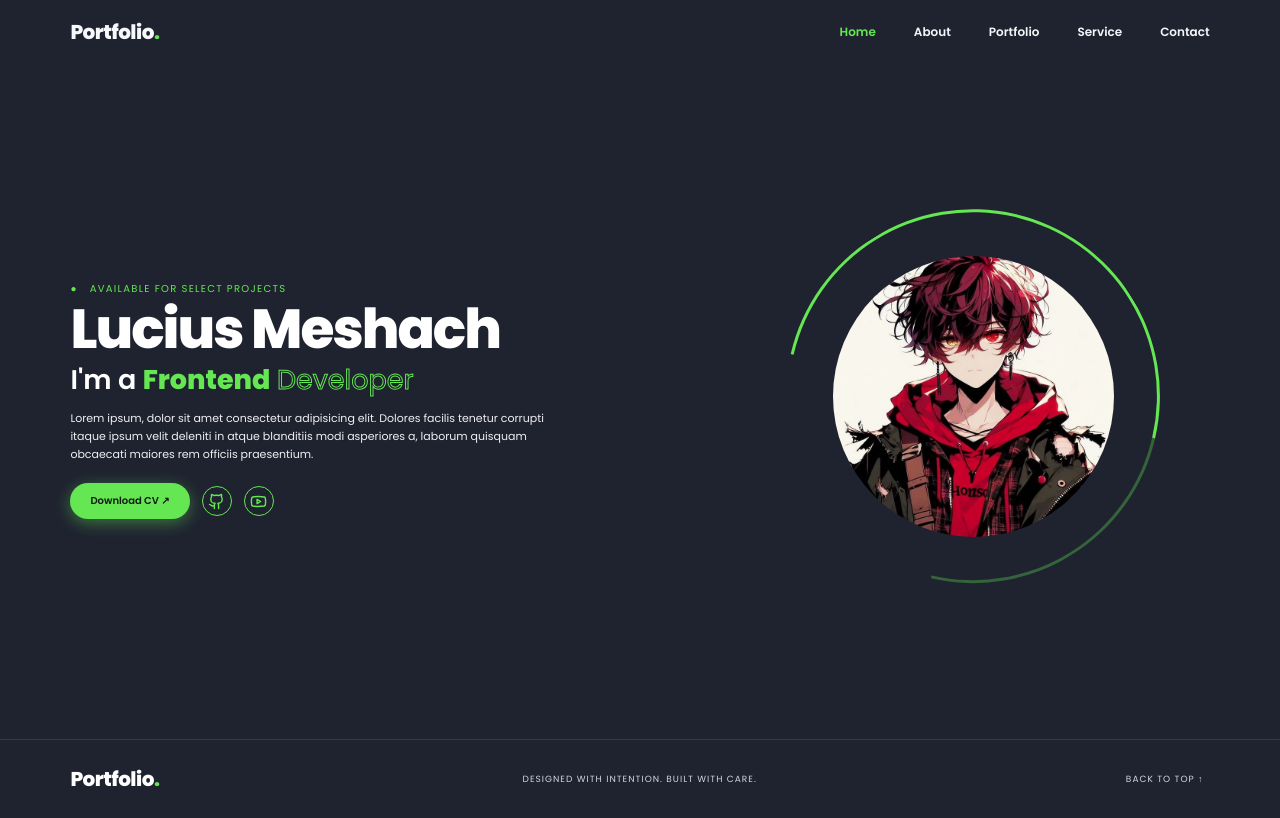
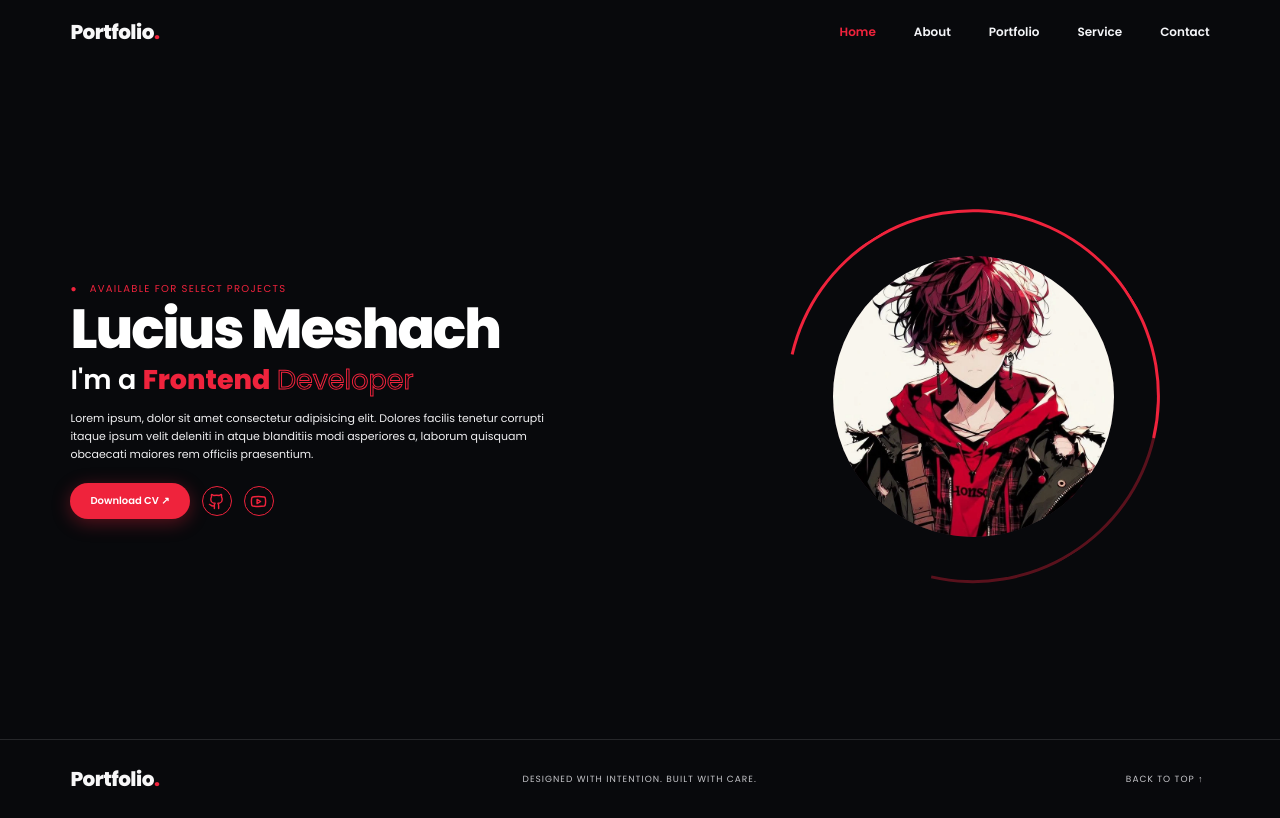
Before and after one commit to astdigital/PortFolio, a React (Vite) app in the folder public/: page / in a window 1280 px wide. Built offline with nearby package versions, Linux system fonts and the light colour scheme; no server answers; the database is empty.

Commit message:
Switch portfolio theme to red and black

```diff
--- a/public/src/style.css
+++ b/public/src/style.css
@@ -37,3 +37,19 @@ nav button.nav-active,nav button:hover{color:#65e653!important}
 .ring{border-top-color:#65e653!important;border-right-color:#65e653!important}
 .projects article,.contact form{background:#262b39!important;border-color:rgba(255,255,255,.12)!important}
 .contact input,.contact textarea{background:#1f2330!important;color:#fff!important}
+
+/* Red and black portfolio theme */
+:root{color-scheme:dark;--accent:#ef233c;--muted:#c5c5c9;--line:rgba(255,255,255,.12);background:#08090c;color:#f7f7f8}
+html,body,#root{min-height:100%;background:#08090c!important;color:#f7f7f8!important}
+body,header,footer{background:#08090c!important;color:#f7f7f8!important}
+.hero,.page-main,.page-section{background:transparent!important}
+.brand span,.hero h2 em,.about em,.contact em,.heading span{color:#ef233c!important}
+nav button.nav-active,nav button:hover{color:#ef233c!important}
+.btn{background:#ef233c!important;color:#fff!important;box-shadow:0 4px 18px rgba(239,35,60,.35)!important}
+.social{border-color:#ef233c!important;color:#ef233c!important}
+.social:hover{background:#ef233c!important;color:#fff!important}
+.ring{border-top-color:#ef233c!important;border-right-color:#ef233c!important;border-bottom-color:rgba(239,35,60,.35)!important}
+.projects article,.contact form{background:#141519!important;border-color:rgba(255,255,255,.12)!important}
+.contact input,.contact textarea{background:#090a0d!important;color:#fff!important}
+.contact input:focus,.contact textarea:focus{border-color:#ef233c!important}
+.service small,.service>svg,.service>b,.projects article>h3 a,.projects article>small,.mock b,.mock small,.email{color:#ef233c!important}
```
